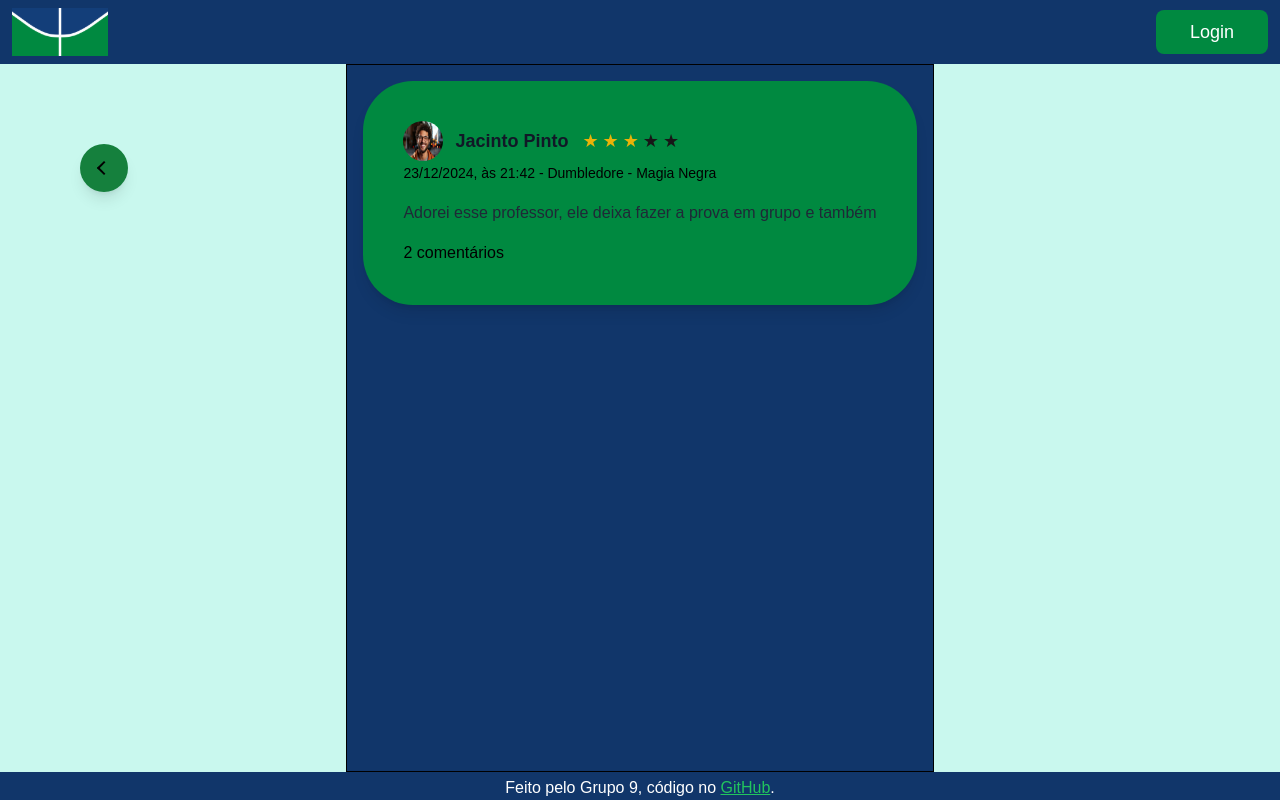
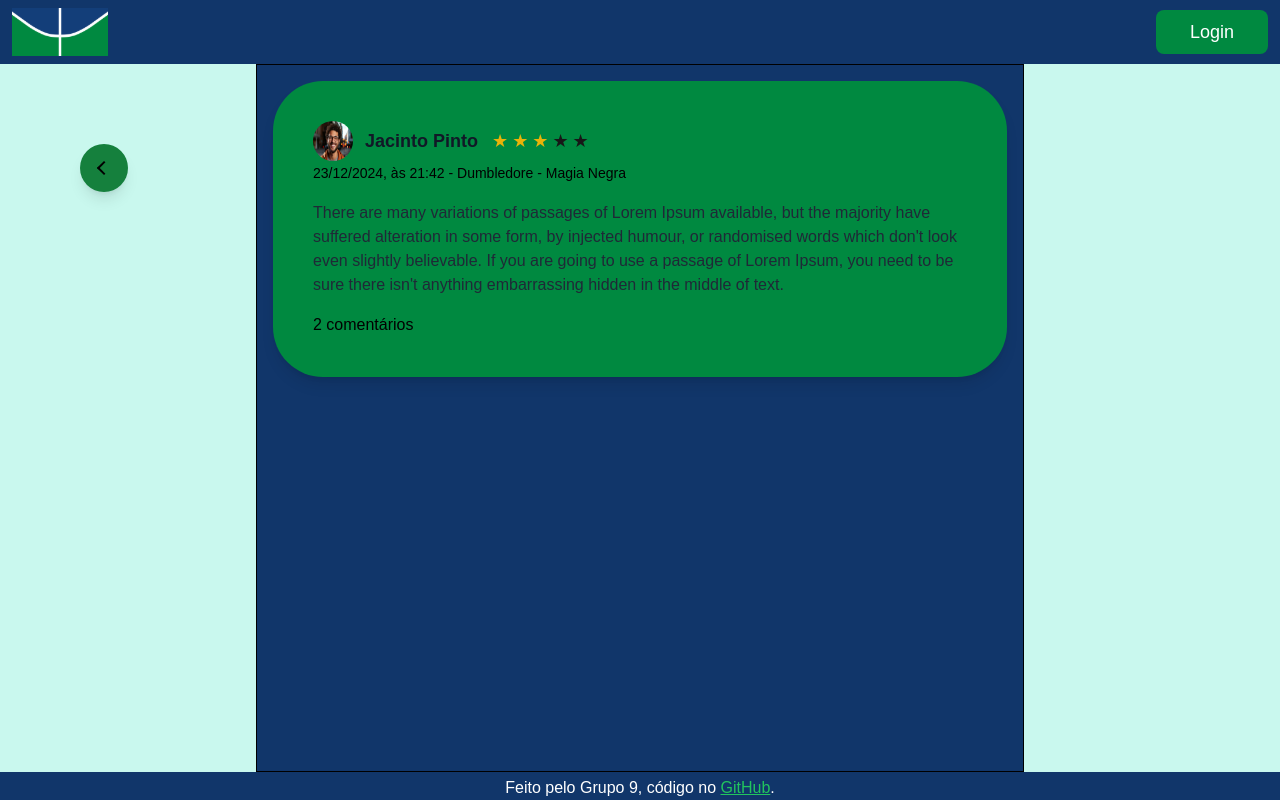
Before and after one commit to LucasMABF/PT_grupo9_front, a Next.js app: page /Post in a window 1280 px wide. Built offline with nearby package versions, Linux system fonts and the light colour scheme.

Commit message:
corrigindo erro das caixas de comentários que mudavam de tamanho dependendo do comprimento da mensagem

```diff
--- a/src/app/Post/page.tsx
+++ b/src/app/Post/page.tsx
@@ -35,9 +35,9 @@ export default function Post() {
         </button>
       </a>
 
-      <main className="body bg-origin-content justify-center items-center w-screen h-screen flex flex-col">
+      <main className="body  bg-origin-content justify-center items-center w-screen h-screen flex flex-col">
         {/* Comment Box */}
-        <div className="bg-color2 border border-x-1 border-black  h-full max-w-full mx-auto py-4 px-4 ">
+        <div className="bg-color2 border border-black h-full max-w-lg min-w-[60%] mx-auto p-4 overflow-x-auto ">
           <div className="bg-color1 px-10 py-10 rounded-[50px] shadow-lg">
             <div className="flex items-center ">
               <Image
@@ -74,11 +74,9 @@ export default function Post() {
               <span className="disciplina">Magia Negra</span>
             </span>
 
-            <p className="post-text my-4 text-gray-800">
-              Adorei esse professor, ele deixa fazer a prova em grupo e também
-            </p>
+            <p className="post-text  my-4  text-gray-800">{comentarioAtual}</p>
 
-            <div className="w-full text-black flex justify-between items-center">
+            <div className="w-full text-black flex justify-between">
               <button
                 className="hover:underline cursor-pointer "
                 onClick={() => setShowButtonComments(!showButtonComments)}
@@ -166,7 +164,7 @@ export default function Post() {
                 </div>
 
                 <p className="post-text my-3 pl-10 text-gray-800">
-                  Semestre que vem tentarei pegar matéria com esse professor
+                  Semestre que vem tentarei pegar matéria com esse professor !
                 </p>
               </div>
             </>
```
